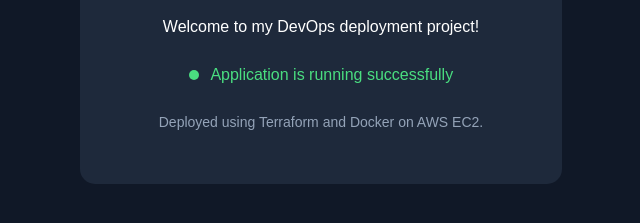
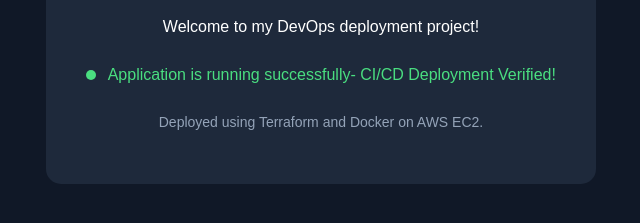
Before and after one commit to khetanmaya2-commits/Terraform-devops-app, a plain HTML site: page app/index.html in a window 1280 px wide. Shown: the part 359-582 px from the top of the page, without its empty margins (319-959 px from the left). Drawn offline with Linux system fonts and the light colour scheme.

Commit message:
Test automated deployment

```diff
--- a/app/index.html
+++ b/app/index.html
@@ -14,7 +14,7 @@
 
         <div class="status">
             <span class="dot"></span>
-            Application is running successfully
+            Application is running successfully- CI/CD Deployment Verified!
         </div>
 
         <p class="footer">
```
